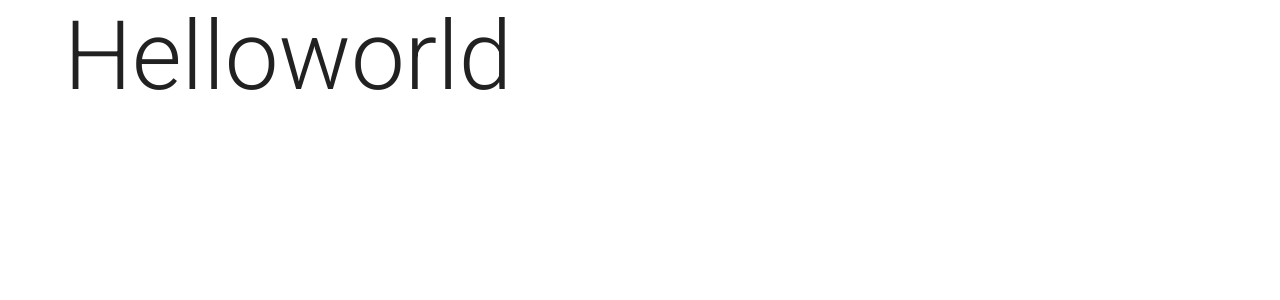
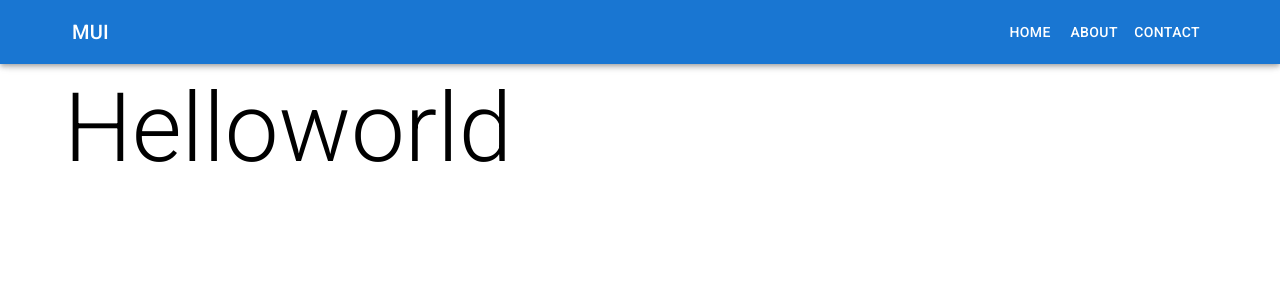
Before and after one commit to blckclov3r/MERN_testcode, a Next.js app in the folder client/: page / in a window 1280 px wide. Shown: the top 300 px of the page. Built offline with nearby package versions, Linux system fonts and the light colour scheme.

Commit message:
update header in client

```diff
--- a/client/src/app/layout.tsx
+++ b/client/src/app/layout.tsx
@@ -5,6 +5,8 @@
 import {CacheProvider, EmotionCache} from "@emotion/react";
 import {CssBaseline, ThemeProvider} from "@mui/material";
 import theme from "@/lib/theme";
+import Header from './../components/Header'
+import Box from "@mui/material/Box";
 
 const inter = Inter({subsets: ['latin']})
 
@@ -22,14 +24,17 @@
     return (
         <html lang="en">
         <body className={inter.className}>
-        <>
-            <CacheProvider value={cache}>
-                <ThemeProvider theme={theme}>
-                    <CssBaseline/>
-                    {children}
-                </ThemeProvider>
-            </CacheProvider>
-        </>
+
+        <main>
+            <Header/>
+            <Box sx={{mt: 5, pt: 3}}>
+                <CacheProvider value={cache}>
+                    <ThemeProvider theme={theme}>
+                        {children}
+                    </ThemeProvider>
+                </CacheProvider>
+            </Box>
+        </main>
         </body>
         </html>
     )
--- /dev/null
+++ b/client/src/components/Header.tsx
@@ -0,0 +1,107 @@
+import * as React from 'react';
+import AppBar from '@mui/material/AppBar';
+import Box from '@mui/material/Box';
+import CssBaseline from '@mui/material/CssBaseline';
+import Divider from '@mui/material/Divider';
+import Drawer from '@mui/material/Drawer';
+import IconButton from '@mui/material/IconButton';
+import List from '@mui/material/List';
+import ListItem from '@mui/material/ListItem';
+import ListItemButton from '@mui/material/ListItemButton';
+import ListItemText from '@mui/material/ListItemText';
+import MenuIcon from '@mui/icons-material/Menu';
+import Toolbar from '@mui/material/Toolbar';
+import Typography from '@mui/material/Typography';
+import Button from '@mui/material/Button';
+import {Container} from "@mui/material";
+
+interface Props {
+    /**
+     * Injected by the documentation to work in an iframe.
+     * You won't need it on your project.
+     */
+    window?: () => Window;
+}
+
+const drawerWidth = 240;
+const navItems = ['Home', 'About', 'Contact'];
+
+export default function DrawerAppBar(props: Props) {
+    const { window } = props;
+    const [mobileOpen, setMobileOpen] = React.useState(false);
+
+    const handleDrawerToggle = () => {
+        setMobileOpen((prevState) => !prevState);
+    };
+
+    const drawer = (
+        <Box onClick={handleDrawerToggle} sx={{ textAlign: 'center' }}>
+            <Typography variant="h6" sx={{ my: 2 }}>
+                MUI
+            </Typography>
+            <Divider />
+            <List>
+                {navItems.map((item) => (
+                    <ListItem key={item} disablePadding>
+                        <ListItemButton sx={{ textAlign: 'center' }}>
+                            <ListItemText primary={item} />
+                        </ListItemButton>
+                    </ListItem>
+                ))}
+            </List>
+        </Box>
+    );
+
+    const container = window !== undefined ? () => window().document.body : undefined;
+
+    return (
+        <Box sx={{ display: 'flex' }}>
+            <AppBar component="nav">
+                <Container>
+                    <Toolbar sx={{padding: '0px 0.5rem !important'}}>
+                        <IconButton
+                            color="inherit"
+                            aria-label="open drawer"
+                            edge="start"
+                            onClick={handleDrawerToggle}
+                            sx={{ display: { sm: 'none' } }}
+                        >
+                            <MenuIcon />
+                        </IconButton>
+                        <Typography
+                            variant="h6"
+                            component="div"
+                            sx={{ flexGrow: 1, display: { xs: 'none', sm: 'block' } }}
+                        >
+                            MUI
+                        </Typography>
+                        <Box sx={{ display: { xs: 'none', sm: 'block' } }}>
+                            {navItems.map((item) => (
+                                <Button key={item} sx={{ color: '#fff' }}>
+                                    {item}
+                                </Button>
+                            ))}
+                        </Box>
+                    </Toolbar>
+                </Container>
+            </AppBar>
+            <Box component="nav">
+                <Drawer
+                    container={container}
+                    variant="temporary"
+                    open={mobileOpen}
+                    onClose={handleDrawerToggle}
+                    ModalProps={{
+                        keepMounted: true, // Better open performance on mobile.
+                    }}
+                    sx={{
+                        display: { xs: 'block', sm: 'none' },
+                        '& .MuiDrawer-paper': { boxSizing: 'border-box', width: drawerWidth },
+                    }}
+                >
+                    {drawer}
+                </Drawer>
+            </Box>
+        </Box>
+    );
+}
--- a/package.json
+++ b/package.json
@@ -3,6 +3,7 @@
     "@apollo/client": "^3.7.14",
     "@emotion/react": "^11.11.0",
     "@emotion/styled": "^11.11.0",
+    "@mui/icons-material": "^5.11.16",
     "@mui/material": "^5.13.0",
     "graphql": "^16.6.0",
     "react-icons": "^4.8.0",
```
Also changed, not shown: 1 other file (tests, documents, lock files or other folders).
